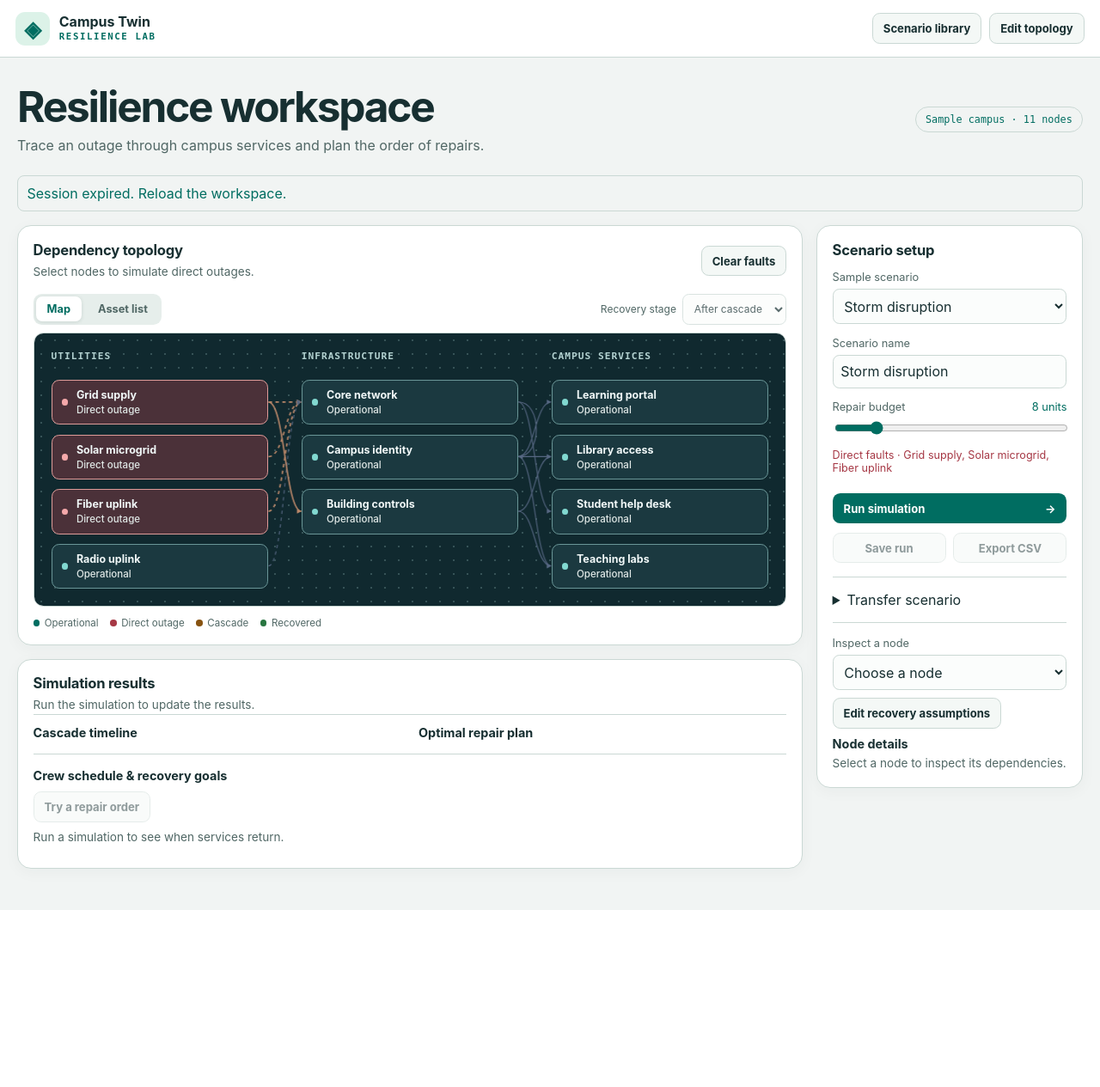
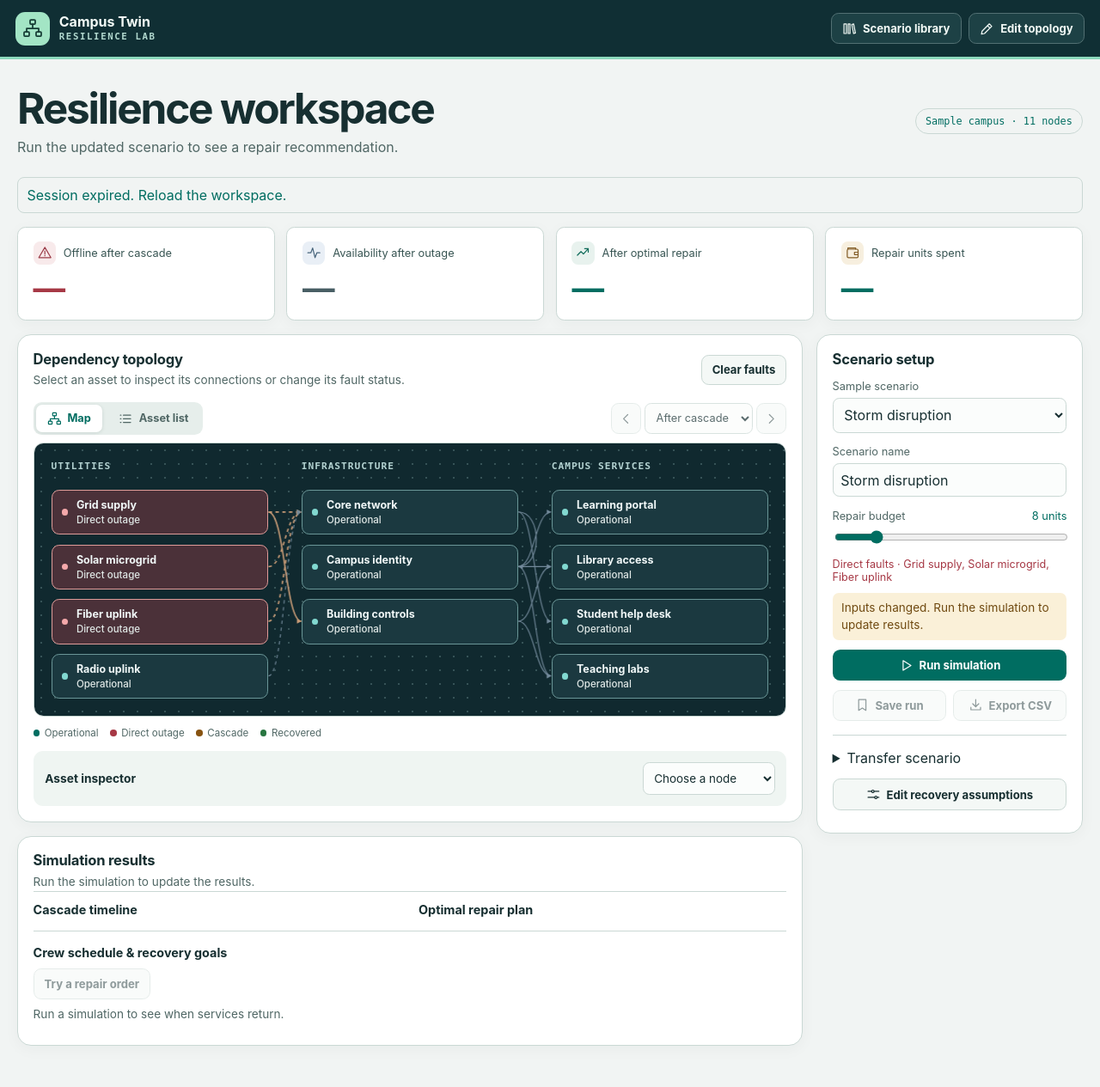
Before and after one commit to huiHui0605/FYP3, a Flask app: page / in a window 1280 px wide. Shown: the whole page at 86% size. Before the commit the page ends 1059 px from the top, so only its background shows below. Run offline with Flask 3, Linux system fonts and the light colour scheme; some libraries are stand-ins or nearby versions.

Commit message:
Streamline asset inspection, recovery navigation and scenario comparison

```diff
--- a/static/app.js
+++ b/static/app.js
@@ -1,4 +1,4 @@
-import { $, element } from "./dom.js";
+import { $, element, icon } from "./dom.js";
 import { setupBuilder } from "./builder.js";
 import { setupRehearsal } from "./rehearsal.js";
 const layers = ["Utilities", "Infrastructure", "Campus services"];
@@ -68,8 +68,7 @@ function schedulePanel() {
     button.setAttribute("aria-pressed", String(graphStep() === index));
     button.addEventListener("click", () => {
       $("stage").value = "step-" + index;
-      graph();
-      schedulePanel();
+      showStage();
       $("schedule-content").querySelectorAll(".milestones button")[index].focus({preventScroll: true});
     });
     milestones.append(button);
@@ -206,7 +205,7 @@ function graph() {
       const button = element("button", undefined, "node " + status);
       button.id = "node-" + node.id;
       button.title = node.name + " · " + status;
-      button.setAttribute("aria-pressed", String(faults.has(node.id)));
+      button.setAttribute("aria-pressed", String(inspected === node.id));
       const info = element("span", undefined, "node-info");
       info.append(element("strong", node.name), element("small", stateLabels[status]));
       if (listView) {
@@ -215,16 +214,7 @@ function graph() {
       }
       button.append(element("i", undefined, status), info);
       button.addEventListener("click", () => {
-        inspected = node.id;
-        if (faults.has(node.id)) faults.delete(node.id);
-        else if (faults.size < 12) faults.add(node.id);
-        else {
-          notice("A scenario supports up to 12 direct outages.");
-          inspection();
-          return;
-        }
-        invalidate();
-        document.getElementById(button.id).focus({preventScroll: true});
+        inspectAsset(node.id, true);
       });
       column.append(button);
     }
@@ -260,8 +250,9 @@ function drawEdges() {
         const y2 = target.top + target.height / 2 - graphBox.top;
         const control = sameLayer ? x1 + 28 : (x1 + x2) / 2;
         const blocked = ["direct", "cascade"].includes(state(key));
-        context.strokeStyle = blocked ? "#b98769" : "#566782";
-        context.lineWidth = blocked ? 1.7 : 1.15;
+        const highlighted = inspected === node.id || inspected === key;
+        context.strokeStyle = highlighted ? "#c3fff1" : blocked ? "#c69a76" : "#72899a";
+        context.lineWidth = highlighted ? 3 : blocked ? 1.7 : 1.15;
         context.setLineDash(group.length > 1 ? [4, 4] : []);
         context.beginPath();
         context.moveTo(x1, y1);
@@ -279,6 +270,26 @@ function drawEdges() {
   }
 }
 
+function inspectAsset(key, focusNode = false) {
+  inspected = key || null;
+  graph();
+  inspection();
+  if (focusNode) $("node-" + key)?.focus({preventScroll: true});
+}
+
+function updateStageControls() {
+  const select = $("stage");
+  $("stage-prev").disabled = !snapshot || select.selectedIndex <= 0;
+  $("stage-next").disabled = !snapshot || select.selectedIndex >= select.options.length - 1;
+}
+
+function showStage() {
+  graph();
+  schedulePanel();
+  inspection();
+  updateStageControls();
+}
+
 function inspection() {
   const node = nodes.find((feature) => feature.id === inspected);
   const select = $("inspect-node");
@@ -286,17 +297,32 @@ function inspection() {
     (item) => new Option(item.name, item.id)
   ));
   select.value = node?.id ?? "";
-  const content = [element("h3", node?.name ?? "Node details")];
+  const content = [];
+  const toggle = $("toggle-fault");
+  toggle.hidden = !node;
   if (node) {
-    content.push(element("p", "Priority " + node.weight + " · repair cost " + node.cost));
+    toggle.textContent = faults.has(node.id) ? "Remove direct fault" : "Mark as failed";
+    content.push(element("p", stateLabels[state(node.id)] + " · Priority " + node.weight +
+      " · Repair cost " + node.cost + " · " + (node.hours ?? 1) + " h"));
     content.push(element("p", node.requires.length
       ? "Requires " + node.requires.map((group) => "(" + group.map(name).join(" or ") + ")").join(" and ")
       : "No upstream dependencies."));
+    const downstream = nodes.filter((item) => item.requires.some((group) => group.includes(node.id)));
+    if (downstream.length) {
+      const links = element("div", undefined, "dependents");
+      links.append(element("span", "Directly supports"));
+      for (const item of downstream) {
+        const link = element("button", item.name, "trace-link");
+        link.onclick = () => inspectAsset(item.id, true);
+        links.append(link);
+      }
+      content.push(links);
+    }
     const causes = snapshot?.result.causes;
     for (const group of causes && Object.hasOwn(causes, node.id) ? causes[node.id] : []) {
       content.push(element("p", "Cascade cause · Blocked by " + names(group)));
     }
-  } else content.push(element("p", "Select a node to inspect its dependencies."));
+  }
   $("inspection").replaceChildren(...content);
 }
 
@@ -314,7 +340,23 @@ function render() {
   $("rehearse").disabled = !(snapshot?.result.schedule?.steps.length >= 2);
   $("rehearse").title = $("rehearse").disabled ? "Run a portfolio with at least two repairs, such as Recovery drill." : "";
   $("stage").disabled = !snapshot;
+  updateStageControls();
+  $("clear").disabled = !faults.size;
+  $("run-status").hidden = Boolean(snapshot);
+  $("run-status").textContent = snapshot ? "" : "Inputs changed. Run the simulation to update results.";
   const result = snapshot?.result;
+  let brief = "Run the updated scenario to see a repair recommendation.";
+  if (result) {
+    if (result.repairs.length) {
+      const restored = result.recovered.length;
+      brief = "Repair " + names(result.repairs) + " to bring " + restored +
+        (restored === 1 ? " asset back online." : " assets back online.");
+    } else {
+      brief = result.offline.length ? "No available repair plan restores services within this budget." :
+        "All assets are operational. Select an asset to try an outage.";
+    }
+  }
+  $("decision-brief").textContent = brief;
   $("metrics").replaceChildren();
   $("waves").replaceChildren();
   $("plan").replaceChildren();
@@ -322,17 +364,19 @@ function render() {
   $("result-note").textContent = result
     ? result.evaluated + " feasible repair combinations evaluated"
     : "Run the simulation to update the results.";
-  if (!result) return;
-  for (const [value, label] of [
-    [result.offline.length, "Offline after cascade"],
-    [percent(result.before, result.total), "Weighted availability"],
-    [percent(result.after, result.total), "After optimal repair"],
-    [result.spent + " / " + snapshot.budget, "Repair units spent"],
+  for (const [value, label, symbol] of [
+    [result?.offline.length, "Offline after cascade", "fault"],
+    [result && percent(result.before, result.total), "Availability after outage", "activity"],
+    [result && percent(result.after, result.total), "After optimal repair", "recovery"],
+    [result && result.spent + " / " + snapshot.budget, "Repair units spent", "budget"],
   ]) {
     const card = element("div", undefined, "metric");
-    card.append(element("b", value), element("span", label));
+    const heading = element("span", label);
+    heading.prepend(icon(symbol));
+    card.append(heading, element("b", value ?? "—"));
     $("metrics").append(card);
   }
+  if (!result) return;
   if (!result.failures.length) $("waves").append(element("p", "No outages in this scenario."));
   else {
     const waveList = element("ul");
@@ -432,14 +476,33 @@ function exportCSV() {
     "text/csv;charset=utf-8", "campus-twin-scenario.csv");
 }
 
+function updateLibraryControls() {
+  const query = $("history-search").value.trim().toLowerCase();
+  const rows = [...$("history").querySelectorAll(".history-row")];
+  const selected = rows.filter((row) => row.querySelector("input").checked).length;
+  let matches = 0;
+  for (const row of rows) {
+    const match = row.dataset.name.includes(query);
+    if (match) matches++;
+    const check = row.querySelector("input");
+    // Keep both selected runs available for deselection while filtering.
+    row.hidden = !match && !check.checked;
+    check.disabled = selected === 2 && !check.checked;
+  }
+  $("compare").disabled = selected !== 2;
+  $("history-count").textContent = rows.length ?
+    matches + (matches === 1 ? " match" : " matches") + " · " + selected + " of 2 selected" : "";
+}
+
 async function library() {
   history = await api("runs");
   $("history").replaceChildren();
   $("comparison").replaceChildren();
-  $("compare").disabled = history.length < 2;
+  $("history-search").value = "";
   if (!history.length) $("history").append(element("p", "Saved scenarios will appear here."));
   for (const record of history) {
     const row = element("div", undefined, "history-row");
+    row.dataset.name = record.name.toLowerCase();
     const label = element("label");
     const checkbox = element("input");
     checkbox.type = "checkbox";
@@ -475,6 +538,7 @@ async function library() {
     row.append(label, load, remove);
     $("history").append(row);
   }
+  updateLibraryControls();
 }
 
 function compare() {
@@ -553,7 +617,14 @@ async function start() {
   });
   $("clear").addEventListener("click", () => { faults.clear(); invalidate(); });
   $("budget").addEventListener("input", invalidate);
-  $("stage").addEventListener("change", () => { graph(); schedulePanel(); });
+  $("stage").addEventListener("change", showStage);
+  for (const [id, offset] of [["stage-prev", -1], ["stage-next", 1]]) {
+    $(id).onclick = () => {
+      $("stage").selectedIndex += offset;
+      showStage();
+      if ($(id).disabled) $("stage").focus();
+    };
+  }
   $("timing-open").addEventListener("click", openTiming);
   $("timing-form").addEventListener("submit", applyTiming);
   $("download-case").addEventListener("click", () => downloadFile(JSON.stringify(portableCase()),
@@ -564,9 +635,16 @@ async function start() {
     $("import-case").value = "";
   });
   $("inspect-node").addEventListener("change", () => {
-    inspected = $("inspect-node").value;
-    inspection();
+    inspectAsset($("inspect-node").value);
   });
+  $("toggle-fault").onclick = () => {
+    if (!inspected) return;
+    if (faults.has(inspected)) faults.delete(inspected);
+    else if (faults.size < 12) faults.add(inspected);
+    else { notice("A scenario supports up to 12 direct outages."); return; }
+    notice("");
+    invalidate();
+  };
   $("run").addEventListener("click", run);
   $("save").addEventListener("click", () => guarded(async () => {
     await api("runs", "POST", {...inputs(), name: $("scenario-name").value});
@@ -594,6 +672,8 @@ async function start() {
       notice(error.message);
     }
   });
+  $("history-search").oninput = updateLibraryControls;
+  $("history").onchange = () => { $("comparison").replaceChildren(); updateLibraryControls(); };
   $("compare").addEventListener("click", compare);
   $("preset").value = "0";
   loadPreset(presets[0]);
--- a/static/dom.js
+++ b/static/dom.js
@@ -6,3 +6,15 @@ export function element(tag, content, className) {
   if (className) node.className = className;
   return node;
 }
+
+export function icon(name) {
+  const ns = "http://www.w3.org/2000/svg";
+  const svg = document.createElementNS(ns, "svg");
+  const use = document.createElementNS(ns, "use");
+  svg.setAttribute("class", "ui-icon");
+  svg.setAttribute("aria-hidden", "true");
+  svg.setAttribute("focusable", "false");
+  use.setAttribute("href", "/static/icons.svg#" + name);
+  svg.append(use);
+  return svg;
+}
--- a/static/rehearsal.js
+++ b/static/rehearsal.js
@@ -1,4 +1,4 @@
-import { $, element } from "./dom.js";
+import { $, element, icon } from "./dom.js";
 
 function availabilityChart(trial, recommended, result, width) {
   const canvas = element("canvas", undefined, "availability-chart");
@@ -58,7 +58,9 @@ export function setupRehearsal(readSnapshot, evaluate) {
         ["Earlier", -1],
         ["Later", 1],
       ]) {
-        const move = element("button", label, "secondary");
+        const move = element("button", undefined, "secondary icon-button");
+        move.append(icon(offset === -1 ? "up" : "down"));
+        move.title = "Move " + names.get(key) + " " + label.toLowerCase();
         move.setAttribute(
           "aria-label",
           "Move " + names.get(key) + " " + label.toLowerCase(),
--- a/static/style.css
+++ b/static/style.css
@@ -585,3 +585,53 @@ caption { text-align: left; padding: .6rem 0; font-weight: 650; }
 .curve-key { display: flex; flex-wrap: wrap; gap: 1rem; margin: .9rem 0 .3rem; font-size: .8rem; }
 .curve-key span::before { content: ""; display: inline-block; width: 1.5rem; vertical-align: middle; margin-right: .35rem; border-top: 3px solid #985020; }
 .curve-key span:last-child::before { border-top: 2px dashed #006d61; }
+
+/* Operator controls share the same line icons in the workspace and dialogs. */
+.ui-icon {
+  width: 1.05rem; height: 1.05rem; flex: none; vertical-align: middle;
+  fill: none; stroke: currentColor; stroke-width: 1.75;
+  stroke-linecap: round; stroke-linejoin: round; pointer-events: none;
+}
+button:has(.ui-icon) { display: inline-flex; align-items: center; justify-content: center; gap: .44rem; }
+.top { background: #102f34; border-bottom: 3px solid #8bd8bc; color: #f2faf6; }
+.top .secondary { background: #1d4145; border-color: #527073; color: #f2faf6; }
+.top .secondary:hover { background: #2e5355; }
+.top .mark { background: #a3e5c5; color: #163d35; }
+.mark .ui-icon { width: 1.5rem; height: 1.5rem; }
+.brand small { color: #b2d9cf; }
+.metrics .metric { flex-direction: column; gap: .48rem; padding: 1rem 1.1rem; }
+.metric span { display: flex; align-items: center; gap: .55rem; color: #385553; }
+.metric span .ui-icon { padding: .3rem; box-sizing: content-box; border-radius: .48rem; background: #e8f2ee; color: #116c5b; }
+.metric:first-child span .ui-icon { background: #f8eaeb; color: #9c3e4a; }
+.metric:nth-child(2) span .ui-icon { background: #e9eff6; color: #48657c; }
+.metric:last-child span .ui-icon { background: #f7efdf; color: #835d27; }
+.icon-button { padding: 0; width: 2.5rem; height: 2.5rem; flex: none; }
+.stage-controls { display: flex; align-items: center; gap: .25rem; min-width: 0; }
+.stage-controls select { width: auto; min-width: 0; font-size: .8rem; }
+.stage-controls .icon-button { width: 2.2rem; height: 2.2rem; }
+.node[aria-pressed="true"] { outline: 2px solid #baf6e6; outline-offset: 2px; }
+.node:focus-visible { outline: 3px solid white; outline-offset: 2px; }
+.inspector { margin-top: .85rem; padding: .85rem; background: #eff5f2; border-radius: .7rem; }
+.inspect-head, .dependents { display: flex; align-items: center; flex-wrap: wrap; gap: .5rem; }
+.inspect-head label { font-weight: 650; font-size: .86rem; }
+.inspect-head select { width: auto; max-width: 100%; font-size: .84rem; margin-left: auto; }
+.dependents { margin-top: .6rem; font-size: .8rem; }
+.trace-link { border: 1px solid #a9c5bc; border-radius: .45rem; color: #15584c; background: white; padding: .35rem .55rem; }
+#toggle-fault { margin-top: .65rem; background: #fff; }
+#timing-open { width: 100%; margin-top: .9rem; }
+.run-status { background: #faf0d8; color: #704a11; padding: .5rem .65rem; border-radius: .45rem; }
+#trial-order li > strong { min-width: min(12rem, 100%); }
+#trial-order .icon-button { margin-inline: .25rem; }
+button:focus-visible, select:focus-visible, summary:focus-visible, a:focus-visible { outline: 3px solid #397eb9; outline-offset: 2px; }
+@media (max-width: 650px) {
+  .metric span { align-items: start; }
+  .metrics .metric { padding: .7rem; }
+  .metric span .ui-icon { width: .9rem; height: .9rem; padding: .2rem; }
+  .icon-button, .stage-controls .icon-button { width: 44px; height: 44px; }
+  .top { gap: .5rem; }
+  .inspect-head select { flex: 1 1 8rem; }
+  .controls { grid-row: 1; }
+  .results, .topology { grid-row: auto; }
+}
+#decision-brief { max-width: 72ch; overflow-wrap: anywhere; }
+#history-count { margin-top: .45rem; font-size: .82rem; }
--- a/templates/dialogs.html
+++ b/templates/dialogs.html
@@ -1,3 +1,4 @@
+{% from "ui.html" import icon_button %}
 <dialog id="timing-dialog" aria-labelledby="timing-title">
   <div class="panel-head">
     <div>
@@ -7,7 +8,7 @@
         track.
       </p>
     </div>
-    <button class="secondary close">Close</button>
+    {{ icon_button("close", "Close", extra="close") }}
   </div>
   <form id="timing-form">
     <div id="timing-fields"></div>
@@ -21,7 +22,7 @@
       <h2 id="model-title">Topology editor</h2>
       <p>Every dependency group needs at least one operational member.</p>
     </div>
-    <button class="secondary close">Close</button>
+    {{ icon_button("close", "Close", extra="close") }}
   </div>
   <div class="view-switch">
     <button id="builder-view" aria-pressed="true">Asset builder</button>
@@ -44,8 +45,11 @@
       <h2 id="history-title">Scenario library</h2>
       <p>Load a saved run or compare two snapshots of the same model.</p>
     </div>
-    <button class="secondary close">Close</button>
+    {{ icon_button("close", "Close", extra="close") }}
   </div>
+  <label for="history-search">Find a scenario</label>
+  <input id="history-search" type="search" placeholder="Search by name" autocomplete="off">
+  <p id="history-count" role="status"></p>
   <div id="history"></div>
   <button id="compare" class="primary">Compare selected runs</button>
   <div id="comparison"></div>
@@ -59,7 +63,7 @@
         window.
       </p>
     </div>
-    <button class="secondary close">Close</button>
+    {{ icon_button("close", "Close", extra="close") }}
   </div>
   <ol id="trial-order"></ol>
   <button id="trial-run" class="primary">Compare orders</button>
--- a/templates/index.html
+++ b/templates/index.html
@@ -1,3 +1,4 @@
+{% from "ui.html" import icon, icon_button %}
 <!doctype html>
 <html lang="en">
   <head>
@@ -16,21 +17,19 @@
     <a class="skip-link" href="#workspace">Skip to workspace</a>
     <header class="top">
       <div class="brand">
-        <span class="mark" aria-hidden="true">◈</span>
+        <span class="mark" aria-hidden="true">{{ icon("network") }}</span>
         <div>Campus Twin<small>RESILIENCE LAB</small></div>
       </div>
       <nav aria-label="Workspace">
-        <button id="history-open" class="secondary">Scenario library</button
-        ><button id="model-open" class="secondary">Edit topology</button>
+        <button id="history-open" class="secondary">{{ icon("library") }} Scenario library</button
+        ><button id="model-open" class="secondary">{{ icon("edit") }} Edit topology</button>
       </nav>
     </header>
     <main id="workspace" tabindex="-1">
       <div class="intro">
         <div>
           <h1>Resilience workspace</h1>
-          <p>
-            Trace an outage through campus services and plan the order of repairs.
-          </p>
+          <p id="decision-brief" aria-live="polite">Explore service dependencies, then plan your campus recovery.</p>
         </div>
         <span class="tag" id="model-label">Campus model</span>
       </div>
@@ -41,16 +40,20 @@
           <div class="panel-head">
             <div>
               <h2 id="topology-title">Dependency topology</h2>
-              <p>Select nodes to simulate direct outages.</p>
+              <p>Select an asset to inspect its connections or change its fault status.</p>
             </div>
             <button class="secondary" id="clear">Clear faults</button>
           </div>
           <div class="view-bar">
             <div class="view-switch" aria-label="Topology display">
-              <button id="map-view" aria-pressed="true">Map</button>
-              <button id="list-view" aria-pressed="false">Asset list</button>
+              <button id="map-view" aria-pressed="true">{{ icon("network") }} Map</button>
+              <button id="list-view" aria-pressed="false">{{ icon("list") }} Asset list</button>
             </div>
-            <label class="stage">Recovery stage <select id="stage"></select></label>
+            <div class="stage-controls">
+              {{ icon_button("left", "Previous recovery stage", "stage-prev") }}
+              <select id="stage" aria-label="Recovery stage"></select>
+              {{ icon_button("right", "Next recovery stage", "stage-next") }}
+            </div>
           </div>
           <div id="asset-list" hidden></div>
           <div class="graph-wrap" id="map-wrap">
@@ -64,6 +67,12 @@
             ><span><i class="direct"></i>Direct outage</span
             ><span><i class="cascade"></i>Cascade</span
             ><span><i class="recovered"></i>Recovered</span>
+          </div>
+          <div class="inspector">
+            <div class="inspect-head"><label for="inspect-node">Asset inspector</label>
+              <select id="inspect-node"></select></div>
+            <div id="inspection" aria-live="polite"></div>
+            <button id="toggle-fault" class="secondary" hidden></button>
           </div>
         </section>
         <aside class="panel controls">
@@ -80,12 +89,13 @@
           >
           <input id="budget" type="range" min="0" max="50" value="8" />
           <div id="faults"></div>
+          <p id="run-status" class="run-status" role="status"></p>
           <button id="run" class="primary">
-            Run simulation <span aria-hidden="true">→</span>
+            {{ icon("play") }} Run simulation
           </button>
           <div class="actions">
-            <button id="save" class="secondary">Save run</button
-            ><button id="export" class="secondary">Export CSV</button>
+            <button id="save" class="secondary">{{ icon("bookmark") }} Save run</button
+            ><button id="export" class="secondary">{{ icon("download") }} Export CSV</button>
           </div>
           <details class="exchange">
             <summary>Transfer scenario</summary>
@@ -94,16 +104,9 @@
             <label for="import-case">Open scenario file</label>
             <input id="import-case" type="file" accept=".json,application/json" />
           </details>
-          <div class="separator"></div>
-          <label for="inspect-node">Inspect a node</label
-          ><select id="inspect-node"></select>
-          <button id="timing-open" class="secondary">Edit recovery assumptions</button>
-          <div id="inspection" aria-live="polite">
-            <h3>Node details</h3>
-            <p>Select a node to inspect its dependencies.</p>
-          </div>
+          <button id="timing-open" class="secondary">{{ icon("settings") }} Edit recovery assumptions</button>
         </aside>
-        <section class="panel results" aria-labelledby="results-title">
+        <section id="results" class="panel results" aria-labelledby="results-title">
           <div class="panel-head">
             <div>
               <h2 id="results-title">Simulation results</h2>
--- /dev/null
+++ b/templates/ui.html
@@ -0,0 +1,6 @@
+{% macro icon(name) -%}
+<svg class="ui-icon" aria-hidden="true" focusable="false"><use href="/static/icons.svg#{{ name }}"/></svg>
+{%- endmacro %}
+{% macro icon_button(name, label, id='', extra='') -%}
+<button type="button" {% if id %}id="{{ id }}"{% endif %} class="secondary icon-button {{ extra }}" title="{{ label }}" aria-label="{{ label }}">{{ icon(name) }}</button>
+{%- endmacro %}
```
Also changed, not shown: docs/DEMO.md (+1 -1 lines), tests/browser/acceptance.cjs (+18 -0 lines), README.md, static/icons.svg (added), 1 other file.
